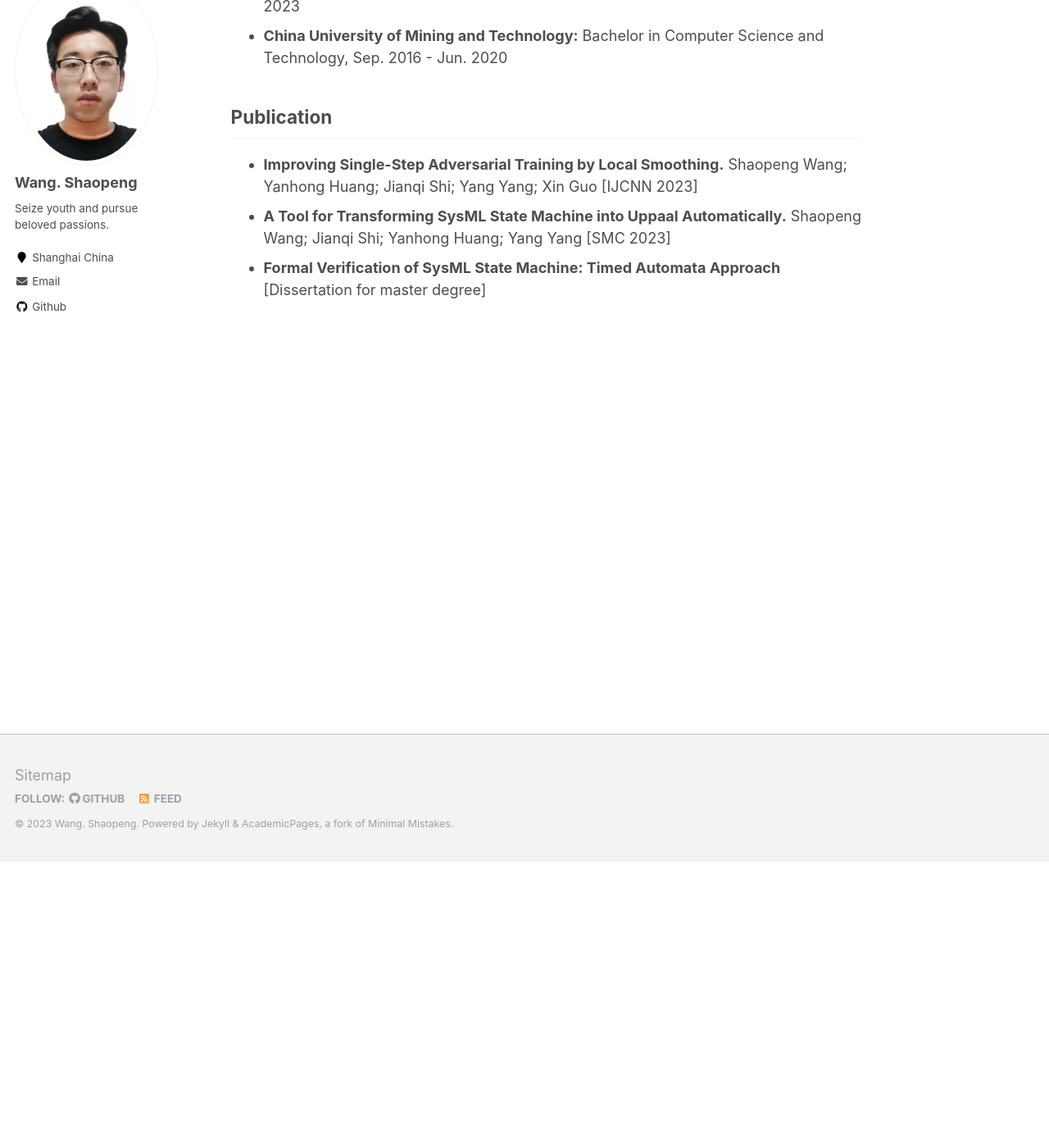
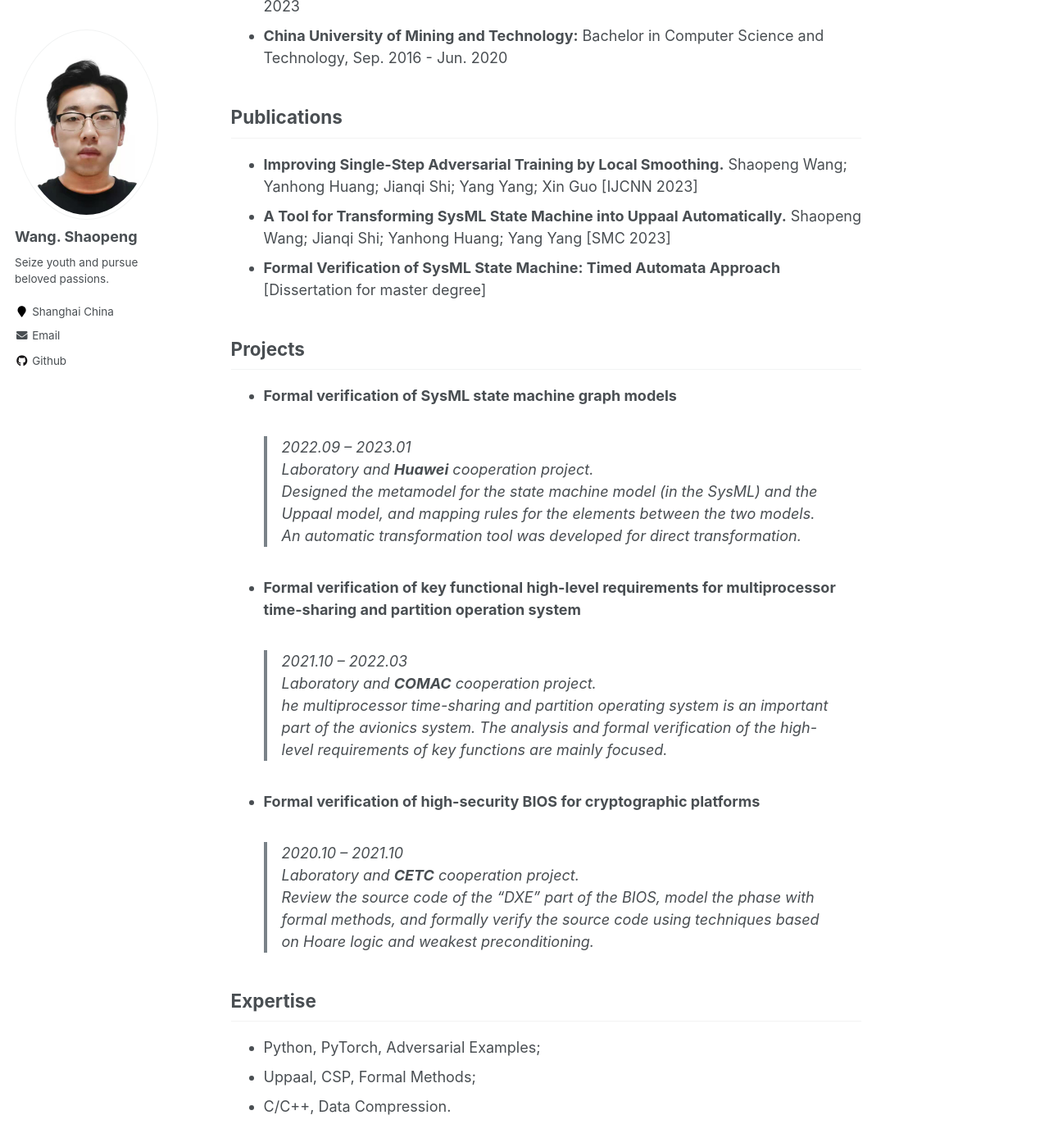
Before and after one commit to CharlesJames13586/CharlesJames13586.github.io, a Jekyll site: the page built from _pages/about.md, in a window 1280 px wide and 1400 px high, scrolled down 349 px. Shown: the whole window at 82% size. Built offline with Jekyll 4.4.1, drawn with Linux system fonts in a browser that asks for light colours.

Commit message:
添加项目

```diff
--- a/_pages/about.md
+++ b/_pages/about.md
@@ -16,8 +16,31 @@ Education
 * **East China Normal University:** Master in Software Engineering, Sep. 2020 - Jun. 2023
 * **China University of Mining and Technology:** Bachelor in Computer Science and Technology, Sep. 2016 - Jun. 2020
 
-Publication
+Publications
 ---
 * **Improving Single-Step Adversarial Training by Local Smoothing.** Shaopeng Wang; Yanhong Huang; Jianqi Shi; Yang Yang; Xin Guo [IJCNN 2023]
 * **A Tool for Transforming SysML State Machine into Uppaal Automatically.** Shaopeng Wang; Jianqi Shi; Yanhong Huang; Yang Yang [SMC 2023]
 * **Formal Verification of SysML State Machine: Timed Automata Approach** [Dissertation for master degree]
+
+Projects
+---
+* **Formal verification of SysML state machine graph models**
+  > 2022.09 -- 2023.01
+  > Laboratory and **Huawei** cooperation project.
+  > Designed the metamodel for the state machine model (in the SysML) and the Uppaal model, and mapping rules for the elements between the two models. An automatic transformation tool was developed for direct transformation.
+
+* **Formal verification of key functional high-level requirements for multiprocessor time-sharing and partition operation system**
+  > 2021.10 -- 2022.03
+  > Laboratory and **COMAC** cooperation project.
+  > he multiprocessor time-sharing and partition operating system is an important part of the avionics system. The analysis and formal verification of the high-level requirements of key functions are mainly focused.
+
+* **Formal verification of high-security BIOS for cryptographic platforms**
+  > 2020.10 -- 2021.10
+  > Laboratory and **CETC** cooperation project.
+  > Review the source code of the "DXE" part of the BIOS, model the phase with formal methods, and formally verify the source code using techniques based on Hoare logic and weakest preconditioning.
+
+Expertise
+---
+* Python, PyTorch, Adversarial Examples;
+* Uppaal, CSP, Formal Methods;
+* C/C++, Data Compression.
```
